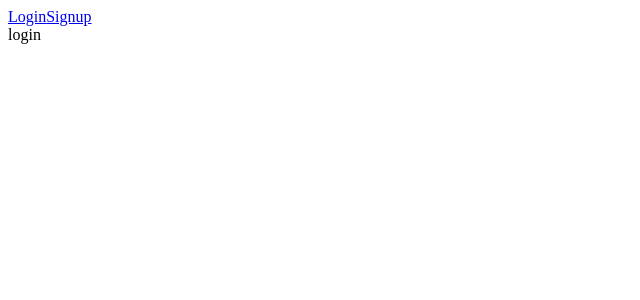
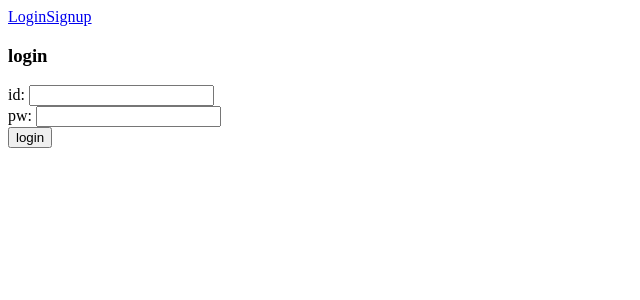
Before and after one commit to emthrology/vue-til, a Vue app: page /login in a window 1280 px wide. Shown: the top 300 px of the page, without its empty margins (0-640 px from the left). Built offline with nearby package versions, Linux system fonts and the light colour scheme.

Commit message:
login init

```diff
--- /dev/null
+++ b/src/components/LoginForm.vue
@@ -0,0 +1,36 @@
+<template>
+  <form @submit.prevent="submitForm">
+    <div>
+      <label for="username">id: </label>
+      <input id="username" type="text" v-model="username" />
+    </div>
+    <div>
+      <label for="password">pw: </label>
+      <input id="password" type="text" v-model="password" />
+    </div>
+    <button type="submit">login</button>
+  </form>
+</template>
+
+<script>
+export default {
+  data() {
+    return {
+      username: '',
+      password: '',
+    };
+  },
+  methods: {
+    async submitForm() {
+      const userData = {
+        username: this.username,
+        password: this.password,
+      };
+      // const { data } = await registerUser(userData);
+      console.log({ data });
+    },
+  },
+};
+</script>
+
+<style></style>
--- a/src/components/SignupForm.vue
+++ b/src/components/SignupForm.vue
@@ -23,7 +23,7 @@
       <!-- use custom directive: https://github.com/kciter/vue-ime-model -->
       <input id="nickname" type="text" v-ime-model="nickname" />
     </div>
-    <button type="submit">login</button>
+    <button type="submit">signup</button>
     <p v-if="logMsg">{{ logMsg }}</p>
   </form>
 </template>
@@ -50,21 +50,12 @@ export default {
       console.log({ data });
       this.logMsg = `${data.username}님 가입완료`;
       this.initForm();
-      console.log(await this.test());
     },
     initForm() {
       this.username = '';
       this.password = '';
       this.nickname = '';
     },
-    async test() {
-      const nickname = await document.getElementById('nickname').value;
-      const username = await document.getElementById('username').value;
-      return {
-        nickname,
-        username,
-      };
-    },
   },
 };
 </script>
--- a/src/views/LoginPage.vue
+++ b/src/views/LoginPage.vue
@@ -1,9 +1,17 @@
 <template>
-  <div>login</div>
+  <div>
+    <h3>login</h3>
+    <LoginForm />
+  </div>
 </template>
 
 <script>
-export default {};
+import LoginForm from '@/components/LoginForm.vue';
+export default {
+  components: {
+    LoginForm,
+  },
+};
 </script>
 
 <style></style>
```
